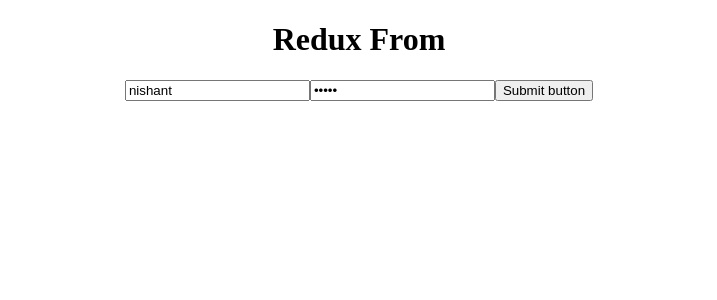
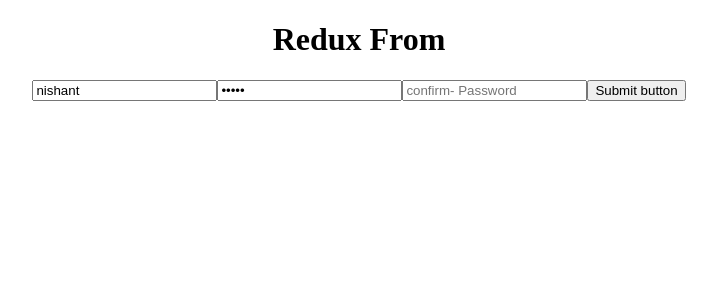
Before and after one commit to Danske-React/Redux-counter, a React (Create React App) app in the folder redux-from/: page / in a window 1280 px wide. Shown: the top 300 px of the page, without its empty margins (281-998 px from the left). Built offline with nearby package versions, Linux system fonts and the light colour scheme.

Commit message:
added confirm password

```diff
--- a/redux-from/src/Validation/index.js
+++ b/redux-from/src/Validation/index.js
@@ -3,6 +3,10 @@ input ? undefined : `Input is required`;
 
 export const correctInput = input =>
 input !=='nishant' ? 'incorrect username' : undefined;
+
+export const matchInput = (input, allInputs) =>
+    input === allInputs.password ? undefined : 'password do not match'
+
 
 
 
--- a/redux-from/src/components/LoginForm/index.js
+++ b/redux-from/src/components/LoginForm/index.js
@@ -1,7 +1,7 @@
 import React from "react";
 import { Field, reduxForm } from "redux-form";
 import { myInput } from "../Field";
-import {requiredInput, correctInput}  from "../../Validation"
+import {requiredInput, correctInput , matchInput}  from "../../Validation"
 class LoginForm extends React.Component {
     render() {
         const { handleSubmit } = this.props;
@@ -9,7 +9,7 @@ class LoginForm extends React.Component {
             <form onSubmit={handleSubmit}>
                 <Field name="username" component={myInput} type="text" placeholder="Username" validate = {[requiredInput, correctInput]} />
                 <Field name="password" component={myInput} type="password" placeholder="Password" validate={[requiredInput]} />
-
+                <Field name="confirm-password" component={myInput} type="password" placeholder="confirm- Password" validate={[requiredInput , matchInput]} />
                 <button type="submit" lable="Submit" >Submit button </button>
             </form>
         )
```
